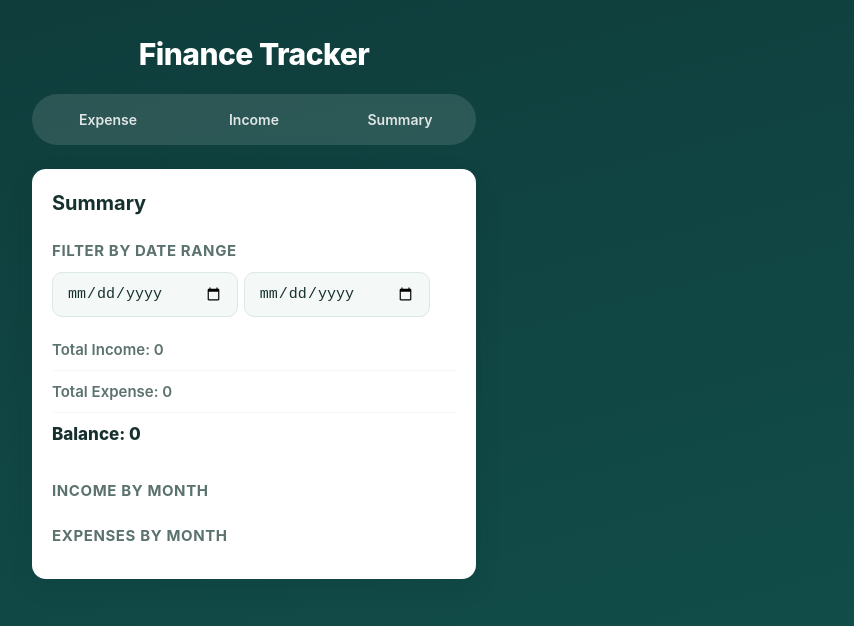
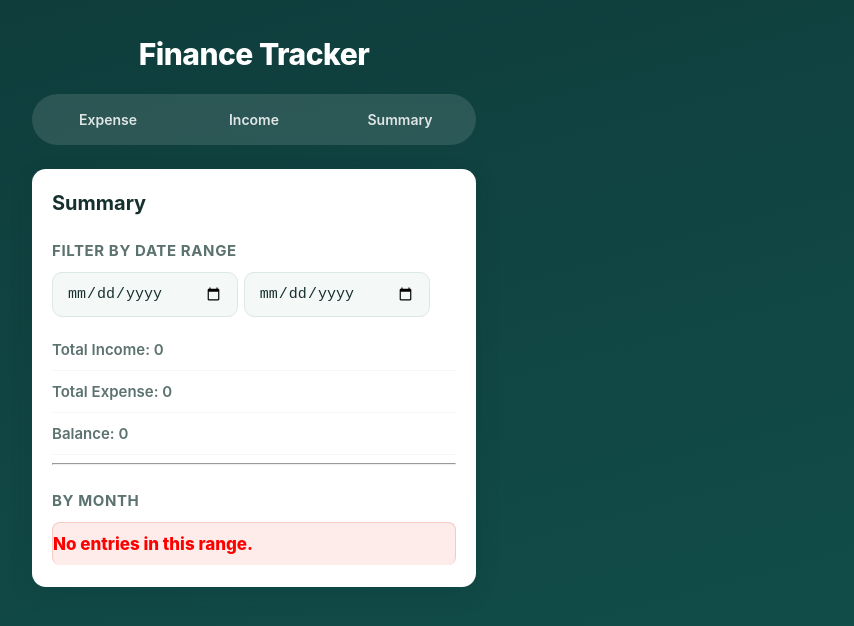
Before and after one commit to Qian0544/Finance-tracker, a React (Vite) app: page / in a window 1280 px wide. Both pictures are taken after a click on the button "Summary". Shown: the top 626 px of the page, without its empty margins (386-1240 px from the left). Built offline with nearby package versions, Linux system fonts and the light colour scheme.

Commit message:
update summary page

```diff
--- a/src/SummaryPage.jsx
+++ b/src/SummaryPage.jsx
@@ -6,21 +6,28 @@ function SummaryPage({ expenses, incomes }) {
 
   const rangeInvalid = startDate && endDate && endDate < startDate
 
-  // helper: keep only entries within the date range (or all, if no valid range)
   function inRange(entry) {
     if (!startDate || !endDate || rangeInvalid) return true
     return entry.date >= startDate && entry.date <= endDate
   }
 
-  const filteredExpenses = expenses.filter(inRange)
-  const filteredIncomes = incomes.filter(inRange)
+  // tag each entry with its type and a signed amount, then combine
+  const signedExpenses = expenses
+    .filter(inRange)
+    .map((e) => ({ ...e, type: 'expense', signed: -Number(e.amount) }))
 
-  // totals now reflect the filtered data
-  const totalIncome = filteredIncomes.reduce((sum, e) => sum + Number(e.amount), 0)
-  const totalExpense = filteredExpenses.reduce((sum, e) => sum + Number(e.amount), 0)
+  const signedIncomes = incomes
+    .filter(inRange)
+    .map((e) => ({ ...e, type: 'income', signed: Number(e.amount) }))
+
+  const allEntries = [...signedIncomes, ...signedExpenses]
+
+  // totals from the filtered data
+  const totalIncome = signedIncomes.reduce((sum, e) => sum + Number(e.amount), 0)
+  const totalExpense = signedExpenses.reduce((sum, e) => sum + Number(e.amount), 0)
   const balance = totalIncome - totalExpense
 
-  // helper: group any list of entries by month (YYYY-MM)
+  // group the combined list by month (YYYY-MM)
   function groupByMonth(entries) {
     const byMonth = {}
     for (const entry of entries) {
@@ -33,28 +40,8 @@ function SummaryPage({ expenses, incomes }) {
     return byMonth
   }
 
-  const expensesByMonth = groupByMonth(filteredExpenses)
-  const incomesByMonth = groupByMonth(filteredIncomes)
-
-  // helper: render a grouped section (reused for income and expense)
-  function renderMonths(byMonth) {
-    return Object.keys(byMonth).map((month) => {
-      const monthEntries = byMonth[month]
-      const monthTotal = monthEntries.reduce((sum, e) => sum + Number(e.amount), 0)
-      return (
-        <div key={month}>
-          <h4>{month} — Total: {monthTotal}</h4>
-          <ul>
-            {monthEntries.map((entry, index) => (
-              <li key={index}>
-                {entry.date} - {entry.description}: {entry.amount}
-              </li>
-            ))}
-          </ul>
-        </div>
-      )
-    })
-  }
+  const byMonth = groupByMonth(allEntries)
+  const months = Object.keys(byMonth).sort()
 
   return (
     <div>
@@ -79,11 +66,22 @@ function SummaryPage({ expenses, incomes }) {
       <p>Total Expense: {totalExpense}</p>
       <p>Balance: {balance}</p>
 
-      <h3>Income by Month</h3>
-      {renderMonths(incomesByMonth)}
+      <hr />
 
-      <h3>Expenses by Month</h3>
-      {renderMonths(expensesByMonth)}
+      <h3>By Month</h3>
+      {months.length === 0 && <p style={{ color: 'red' }}>No entries in this range.</p>}
+      {months.map((month) => (
+        <div key={month}>
+          <h4>{month}</h4>
+          <ul>
+            {byMonth[month].map((entry, index) => (
+              <li key={index}>
+                {entry.date} - {entry.description}: {entry.signed}
+              </li>
+            ))}
+          </ul>
+        </div>
+      ))}
     </div>
   )
 }
```
